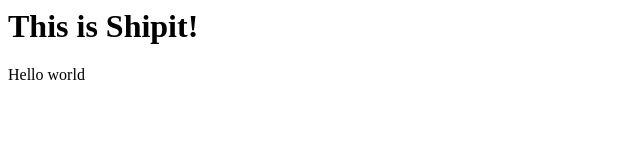
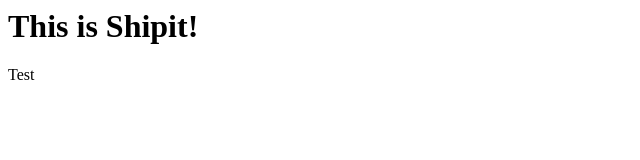
Before and after one commit to Bashka/test, a plain HTML site: page index.html in a window 1280 px wide. Shown: the full height of the page, 0-640 px from the left. Drawn offline with Linux system fonts and the light colour scheme.

Commit message:
Add Test

```diff
--- a/index.html
+++ b/index.html
@@ -2,5 +2,5 @@
 	This is Shipit!
 </h1>
 <p>
-	Hello world
+	Test
 </p>
```
